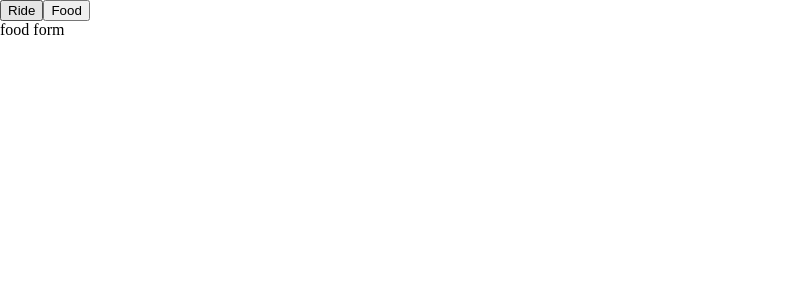
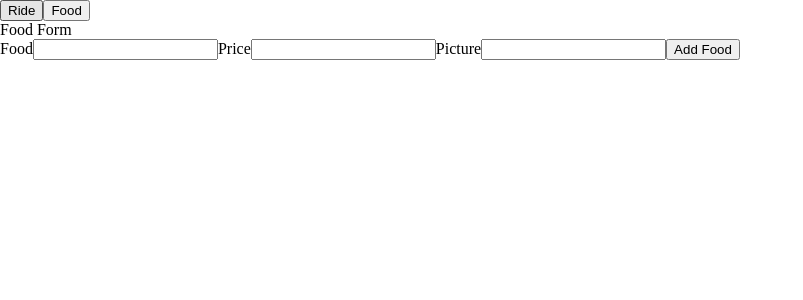
Before and after one commit to ZahraaAlhawaj/DreamScapeParks, a React (Vite) app: page /add in a window 1280 px wide. Both pictures are taken after a click on the button "Food". Shown: the top 300 px of the page, without its empty margins (0-803 px from the left). Built offline with nearby package versions, Linux system fonts and the light colour scheme.

Commit message:
create food form

```diff
--- a/src/components/AddPage.jsx
+++ b/src/components/AddPage.jsx
@@ -23,7 +23,7 @@ const AddPage = () => {
   }
 
   return (
-    <div>
+    <div className="add-page">
       <section className="toggle-form">
         <button onClick={toggleForm} value="ride">
           Ride
--- a/src/components/FoodForm.jsx
+++ b/src/components/FoodForm.jsx
@@ -1,5 +1,37 @@
+import { useRef } from 'react'
+import axios from 'axios'
+
 const FoodForm = () => {
-  return <div>food form</div>
+  const formRef = {
+    name: useRef(null),
+    price: useRef(null),
+    pic: useRef(null)
+  }
+
+  const handleSubmit = (e) => {
+    e.preventDefault()
+    console.log({
+      name: formRef.name.current.value,
+      price: formRef.price.current.value,
+      pic: formRef.pic.current.value
+    })
+    e.target.reset()
+  }
+
+  return (
+    <div>
+      Food Form
+      <form onSubmit={handleSubmit}>
+        <label htmlFor="name">Food</label>
+        <input id="name" type="text" ref={formRef.name} />
+        <label htmlFor="price">Price</label>
+        <input id="price" type="number" ref={formRef.price} />
+        <label htmlFor="pic">Picture</label>
+        <input id="pic" type="text" ref={formRef.pic} />
+        <button type="submit">Add Food</button>
+      </form>
+    </div>
+  )
 }
 
 export default FoodForm
--- a/src/components/RideForm.jsx
+++ b/src/components/RideForm.jsx
@@ -1,4 +1,5 @@
 import { useRef } from 'react'
+import axios from 'axios'
 const RideForm = () => {
   const formRef = {
     name: useRef(null),
@@ -21,11 +22,11 @@ const RideForm = () => {
       ride form
       <form onSubmit={handleSubmit}>
         <label htmlFor="name">Name</label>
-        <input type="text" ref={formRef.name} />
+        <input id="name" type="text" ref={formRef.name} />
         <label htmlFor="price">Price</label>
-        <input type="number" ref={formRef.price} />
+        <input id="price" type="number" ref={formRef.price} />
         <label htmlFor="pic">Picture</label>
-        <input type="text" ref={formRef.pic} />
+        <input id="pic" type="text" ref={formRef.pic} />
         <button type="submit">Add Ride</button>
       </form>
     </div>
```
